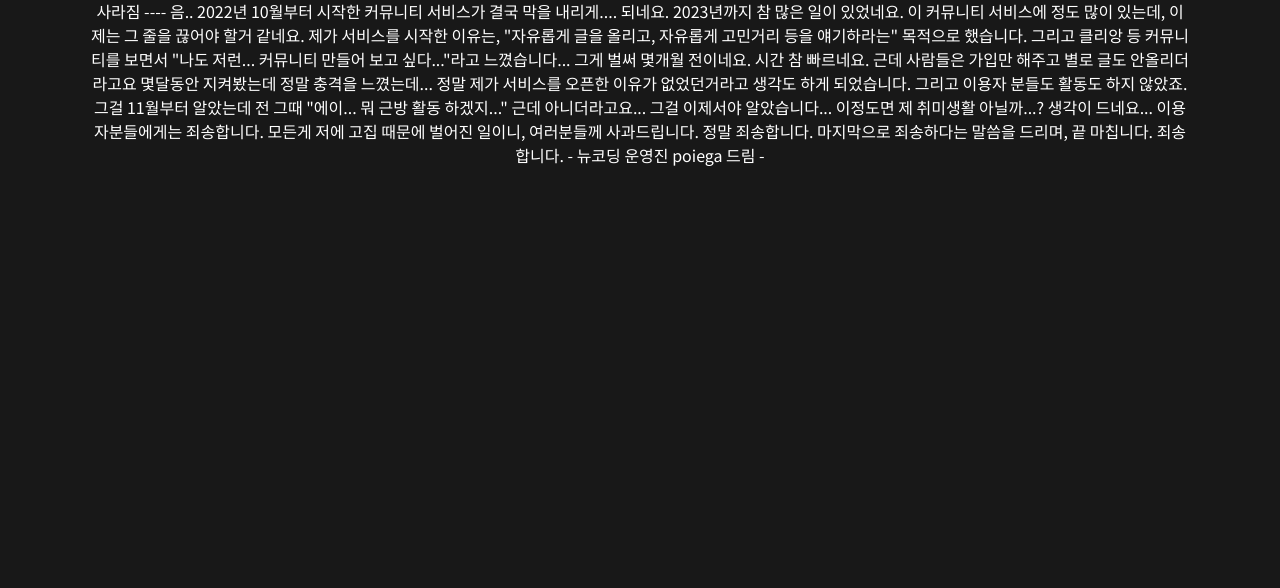
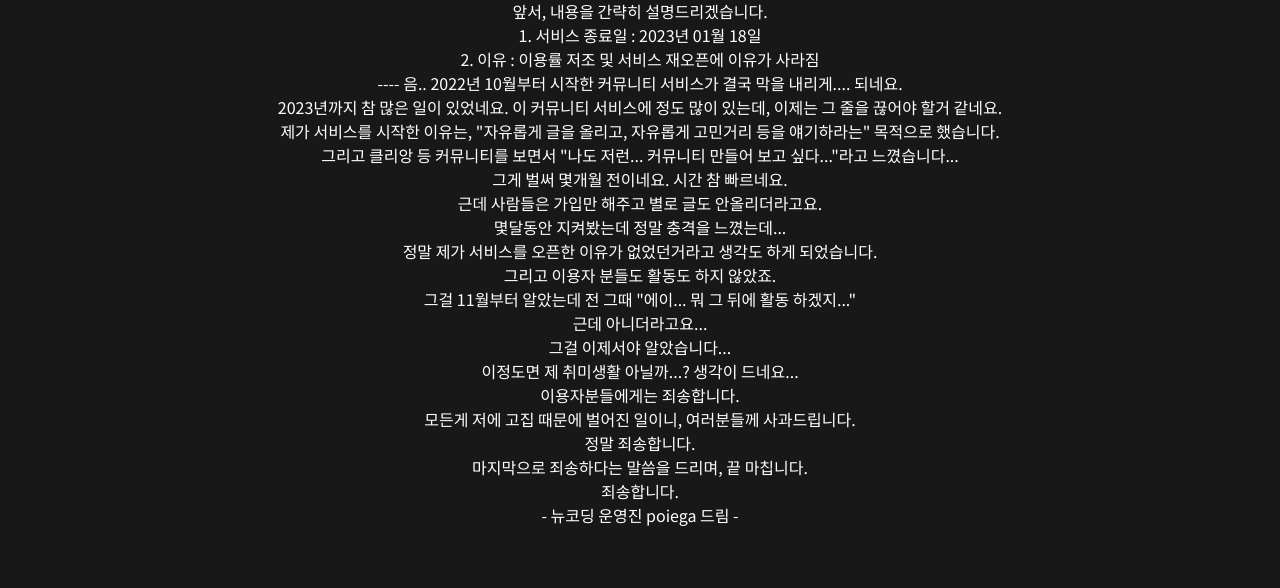
Before and after one commit to poiega/service-stop, a plain HTML site: page index.html in a window 1280 px wide. Shown: the part 212-800 px from the top of the page. Drawn offline with Linux system fonts and the light colour scheme.

Commit message:
Update index.html

```diff
--- a/index.html
+++ b/index.html
@@ -20,31 +20,31 @@
         <div class="info">
             <h1 class="info-name">뉴코딩 서비스 종료 안내</h1>
             <p class="info-description">
-                안녕하세요. 뉴코딩 운영진 poiega 입니다.
-                앞서, 내용을 간략히 설명드리겠습니다.
-                1. 서비스 종료일 : 2023년 01월 18일
-2. 이유 : 이용률 저조 및 서비스 재오픈에 이유가 사라짐
+                안녕하세요. 뉴코딩 운영진 poiega 입니다.<br>
+                앞서, 내용을 간략히 설명드리겠습니다.<br>
+                1. 서비스 종료일 : 2023년 01월 18일<br>
+2. 이유 : 이용률 저조 및 서비스 재오픈에 이유가 사라짐<br>
 ----
-          음.. 2022년 10월부터 시작한 커뮤니티 서비스가 결국 막을 내리게.... 되네요.
-2023년까지 참 많은 일이 있었네요. 이 커뮤니티 서비스에 정도 많이 있는데, 이제는 그 줄을 끊어야 할거 같네요.
+          음.. 2022년 10월부터 시작한 커뮤니티 서비스가 결국 막을 내리게.... 되네요.<br>
+2023년까지 참 많은 일이 있었네요. 이 커뮤니티 서비스에 정도 많이 있는데, 이제는 그 줄을 끊어야 할거 같네요.<br>
 
-제가 서비스를 시작한 이유는, "자유롭게 글을 올리고, 자유롭게 고민거리 등을 얘기하라는" 목적으로 했습니다.
-                그리고 클리앙 등 커뮤니티를 보면서 "나도 저런... 커뮤니티 만들어 보고 싶다..."라고 느꼈습니다...
-                그게 벌써 몇개월 전이네요. 시간 참 빠르네요.
-근데 사람들은 가입만 해주고 별로 글도 안올리더라고요
-                몇달동안 지켜봤는데 정말 충격을 느꼈는데...
-                정말 제가 서비스를 오픈한 이유가 없었던거라고 생각도 하게 되었습니다.
-                그리고 이용자 분들도 활동도 하지 않았죠.
-                그걸 11월부터 알았는데 전 그때 "에이... 뭐 근방 활동 하겠지..."
-                근데 아니더라고요...
-                그걸 이제서야 알았습니다...
-                이정도면 제 취미생활 아닐까...? 생각이 드네요...
-                이용자분들에게는 죄송합니다.
-                모든게 저에 고집 때문에 벌어진 일이니, 여러분들께 사과드립니다.
-                정말 죄송합니다.
-마지막으로 죄송하다는 말씀을 드리며, 끝 마칩니다.
-                죄송합니다.
-                - 뉴코딩 운영진 poiega 드림 -
+제가 서비스를 시작한 이유는, "자유롭게 글을 올리고, 자유롭게 고민거리 등을 얘기하라는" 목적으로 했습니다.<br>
+                그리고 클리앙 등 커뮤니티를 보면서 "나도 저런... 커뮤니티 만들어 보고 싶다..."라고 느꼈습니다...<br>
+                그게 벌써 몇개월 전이네요. 시간 참 빠르네요.<br>
+근데 사람들은 가입만 해주고 별로 글도 안올리더라고요.<br>
+                몇달동안 지켜봤는데 정말 충격을 느꼈는데...<br>
+                정말 제가 서비스를 오픈한 이유가 없었던거라고 생각도 하게 되었습니다.<br>
+                그리고 이용자 분들도 활동도 하지 않았죠.<br>
+                그걸 11월부터 알았는데 전 그때 "에이... 뭐 그 뒤에 활동 하겠지..."<br>
+                근데 아니더라고요...<br>
+                그걸 이제서야 알았습니다...<br>
+                이정도면 제 취미생활 아닐까...? 생각이 드네요...<br>
+                이용자분들에게는 죄송합니다.<br>
+                모든게 저에 고집 때문에 벌어진 일이니, 여러분들께 사과드립니다.<br>
+                정말 죄송합니다.<br>
+마지막으로 죄송하다는 말씀을 드리며, 끝 마칩니다.<br>
+                죄송합니다.<br>
+                - 뉴코딩 운영진 poiega 드림 -<br>
             </p>
         </div>
     </center>
```
